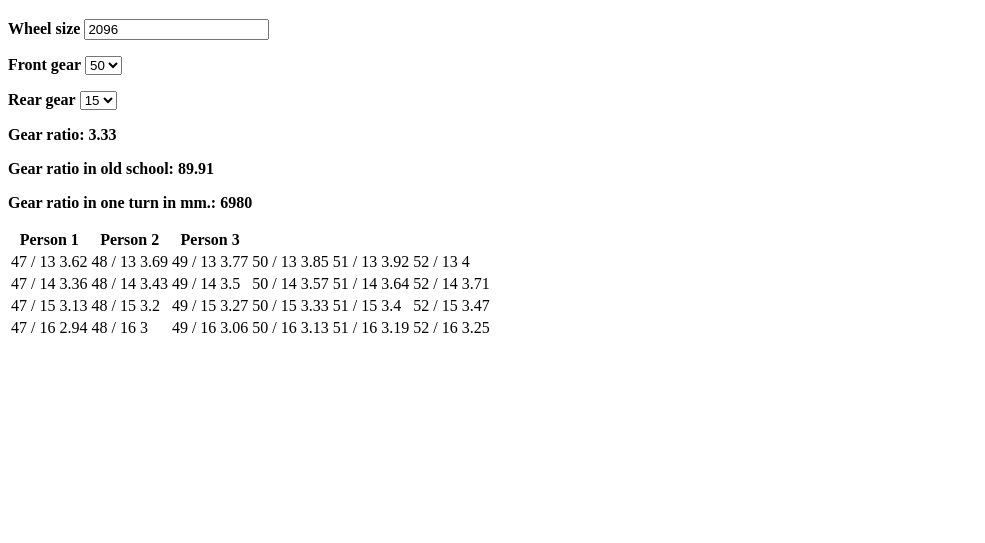
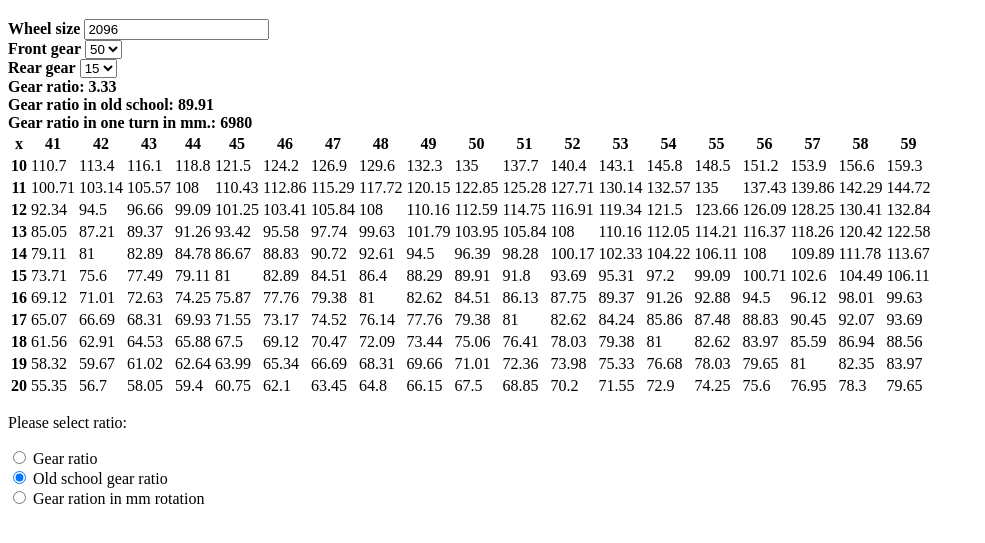
Before and after one commit to AirP0WeR/gear-calculator, a plain HTML site: page pages/index.html in a window 1280 px wide. Shown: the part 61-604 px from the top of the page, without its empty margins (0-985 px from the left). Drawn offline with Linux system fonts and the light colour scheme.

Commit message:
add working table + radio

```diff
--- a/app/gear-calculator.js
+++ b/app/gear-calculator.js
@@ -4,17 +4,6 @@ const defaultFronGear = 50;
 let maxRearGear = 36;
 const defaultRearGear = 15;
 let minReartGear = 9;
-
-// let frontGear = [];
-// let rearGear = [];
-
-// let outputTable = {
-//   frontGear: "",
-//   rearGear: "",
-//   gearRatio: "",
-//   gearRatioToOneTurnLength: "",
-//   gearRatioOldSchool: "",
-// };
 
 let gearRatio;
 let gearRatioOldSchool;
@@ -29,6 +18,8 @@ const gearRatioOldEl = document.getElementById("gear-ratio-old-el");
 const gearRatioOneTurnEl = document.getElementById("gear-ratio-one-turn-el");
 
 const tableEl = document.getElementById("output-table-el");
+
+const formEl = document.querySelectorAll('input[name="gear-choice"]');
 
 // render front gear input list
 for (i = minFrontGear; i < maxFrontGear; i++) {
@@ -73,16 +64,13 @@ wheeliSizeEl.addEventListener("change", () => {
   renderGearRatio();
 });
 
-//render gear ratio
-function renderGearRatio() {
-  calculateGearRatio(
-    frontGearInputListEl.value,
-    rearGearInputListEl.value,
-    wheeliSizeEl.value
-  );
-  gearRatioEl.innerHTML = `Gear ratio: ${gearRatio}`;
-  gearRatioOldEl.innerHTML = `Gear ratio in old school: ${gearRatioOldSchool}`;
-  gearRatioOneTurnEl.innerHTML = `Gear ratio in one turn in mm.: ${gearRatioToOneTurnLength}`;
+for (const radioBtn of formEl) {
+  radioBtn.addEventListener("change", () => {
+    if (radioBtn.checked) {
+      tableEl.innerHTML = "";
+      renderTable(defaultFronGear, defaultRearGear, 10, 5, radioBtn.value);
+    }
+  });
 }
 
 // get front and rear tooth and calculate gear ratio.
@@ -99,35 +87,75 @@ function calculateGearRatio(frontGear, rearGear, wheelSize) {
   return { gearRatio, gearRatioToOneTurnLength, gearRatioOldSchool };
 }
 
-
-{/* <tr>
-  <th>Person 1</th>
-  <th>Person 2</th>
-  <th>Person 3</th>
-</tr> */}
-
-function addTable(top, left, information) {
-
-
+//render gear ratio
+function renderGearRatio() {
+  calculateGearRatio(
+    frontGearInputListEl.value,
+    rearGearInputListEl.value,
+    wheeliSizeEl.value
+  );
+  gearRatioEl.innerHTML = `Gear ratio: ${gearRatio}`;
+  gearRatioOldEl.innerHTML = `Gear ratio in old school: ${gearRatioOldSchool}`;
+  gearRatioOneTurnEl.innerHTML = `Gear ratio in one turn in mm.: ${gearRatioToOneTurnLength}`;
 }
 
+function renderTable(
+  defaultFronGear,
+  defaultRearGear,
+  frontGearDif,
+  rearGearDif,
+  dataChoise
+) {
+  // делаем итериции по задней передаче и создаём строки
 
-// делаем итериции по задней передаче и создаём строки
-for (let i = defaultRearGear - 2; i < defaultRearGear + 2; i++) {
+  for (
+    let i = defaultRearGear - rearGearDif;
+    i < defaultRearGear + rearGearDif;
+    i++
+  ) {
     // creates a table row
     const row = document.createElement("tr");
-  for (let j = defaultFronGear - 3; j < defaultFronGear + 3; j++) {
-    const cell = document.createElement("td");
-    let gearRatioTest = calculateGearRatio(j, i, wheeliSizeEl.value);
-    const cellText = document.createTextNode(`${j} / ${i} ${gearRatioTest.gearRatio}`);
+
+    for (
+      let j = defaultFronGear - frontGearDif;
+      j < defaultFronGear + frontGearDif;
+      j++
+    ) {
+      if (
+        i == defaultRearGear - rearGearDif &&
+        j == defaultFronGear - frontGearDif
+      ) {
+        const cell = document.createElement("th");
+        const cellText = document.createTextNode(`x`);
         cell.appendChild(cellText);
         row.appendChild(cell);
+      } else if (i == defaultRearGear - rearGearDif && j > 0) {
+        const cell = document.createElement("th");
+        const cellText = document.createTextNode(`${j}`);
+        cell.appendChild(cellText);
+        row.appendChild(cell);
+      } else if (j == defaultFronGear - frontGearDif && i > 0) {
+        const cell = document.createElement("th");
+        const cellText = document.createTextNode(`${i}`);
+        cell.appendChild(cellText);
+        row.appendChild(cell);
+      } else if (
+        i > defaultRearGear - rearGearDif &&
+        j > defaultFronGear - frontGearDif
+      ) {
+        const cell = document.createElement("td");
+        let gearRatio = calculateGearRatio(j, i, wheeliSizeEl.value);
+        const cellText = document.createTextNode(gearRatio[dataChoise]);
+        cell.appendChild(cellText);
+        row.appendChild(cell);
+      }
     }
     // add the row to the end of the table body
     tableEl.appendChild(row);
   }
-
-
+}
 
 // default render
+renderTable(defaultFronGear, defaultRearGear, 10, 6, "gearRatioOldSchool");
+
 renderGearRatio();
--- a/app/test.js
+++ b/app/test.js
@@ -1,30 +1,45 @@
-let outputTable = {};
+// let table = [];
 
-// get front and rear tooth and calculate gear ratio.
+// // get front and rear tooth and calculate gear ratio.
 
-function calculateGearRatio(frontGear, rearGear, wheelSize) {
-  // Gear ration = Front tooth / Rear tooth.
-  gearRatio = Math.round((frontGear / rearGear) * 100) / 100;
+// function calculateGearRatio(frontGear, rearGear, wheelSize) {
+//   // Gear ration = Front tooth / Rear tooth.
+//   gearRatio = Math.round((frontGear / rearGear) * 100) / 100;
 
-  // convert gear ratio to old school gear ratio. Old school gear ratio = gear ratio * 27.
-  gearRatioOldSchool = Math.round(gearRatio * 27 * 100) / 100;
+//   // convert gear ratio to old school gear ratio. Old school gear ratio = gear ratio * 27.
+//   gearRatioOldSchool = Math.round(gearRatio * 27 * 100) / 100;
 
-  // convert gear ratio no one one turn of crank length in mm.
-  gearRatioToOneTurnLength = Math.round(gearRatio * wheelSize);
+//   // convert gear ratio no one one turn of crank length in mm.
+//   gearRatioToOneTurnLength = Math.round(gearRatio * wheelSize);
 
-  outputTable = {
-    frontGear: frontGear,
-    rearGear: rearGear,
-    gearRatio: gearRatio,
-    gearRatioToOneTurnLength: gearRatioOldSchool,
-    gearRatioOldSchool: gearRatioToOneTurnLength,
-  };
+//   outputObj = {
+//     frontGear: frontGear,
+//     rearGear: rearGear,
+//     gearRatio: gearRatio,
+//     gearRatioToOneTurnLength: gearRatioOldSchool,
+//     gearRatioOldSchool: gearRatioToOneTurnLength,
+//   };
 
-  return gearRatio, gearRatioToOneTurnLength, gearRatioOldSchool, outputTable;
-}
-for (i = 0; i < 100; i++) {
-  calculateGearRatio(i, i, 2096);
-  output.push(outputTable);
-}
+//   return outputObj;
+// }
 
-console.log(output);
+// // console.log(calculateGearRatio(13, 2, 2096));
+
+// const defaultFronGear = 50;
+// const defaultRearGear = 15;
+
+// let result = "x ";
+// for (var i = defaultRearGear - 2; i < defaultRearGear + 2; i++) {
+//   for (var j = defaultFronGear - 3; j < defaultFronGear + 3; j++) {
+//     if (i == defaultRearGear - 2 && j > 0) {
+//       result += "[" + j + "]";
+//     } else if (j == defaultFronGear - 3 && i > 0) {
+//       result += "[" + i + "] ";
+//     } else if (i > defaultRearGear - 2 && j > defaultFronGear - 3) {
+//       result += Math.round((j / i) * 100) / 100 + " ";
+//     }
+//   }
+//   result += "\n";
+// }
+
+// console.log(result);
--- a/pages/index.html
+++ b/pages/index.html
@@ -11,32 +11,36 @@
     <h1>Gear calculator</h1>
     <b>Wheel size</b>
     <input id="wheel-size-input-el" type="number" value="2096">
-    <p></p>
+    <br>
     <b>Front gear</b>
     <select id="front-chain-ring-el"></select>
 
-    <p></p>
+    <br>
     <b>Rear gear</b>
     <select id="rear-chain-ring-el"></select>
     <!-- <input id="rear-gear-input-el" type="number" value="15"> -->
-    <p></p>
+    <br>
     <b id="gear-ratio-el">Gear ratio: </b>
-    <p></p>
+    <br>
     <b id="gear-ratio-old-el">Gear ratio in old school: </b>
-    <p></p>
+    <br>
     <b id="gear-ratio-one-turn-el">Gear ratio in one turn in mm.: </b>
-    <p></p>
+    <br>
 
     <table id="output-table-el">
-        <tr>
-            <th>Person 1</th>
-            <th>Person 2</th>
-            <th>Person 3</th>
-          </tr>
     </table>
-
+    <form id="gear-calculate-choise">
+        <p>Please select ratio:</p>
+        <input type="radio" id="choise-gear-ratio-el" name="gear-choice" value="gearRatio">
+        <label for="choise-gear-ratio-el">Gear ratio</label><br>
+        <input type="radio" id="choise-gear-ratio-old-school-el" name="gear-choice" value="gearRatioOldSchool" checked>
+        <label for="choise-gear-ratio-old-school-el">Old school gear ratio</label><br>
+        <input type="radio" id="choise-gear-ratio-in-mm-el" name="gear-choice" value="gearRatioToOneTurnLength">
+        <label for="choise-gear-ratio-in-mm-el">Gear ration in mm rotation</label><br><br>
+    </form>
 
     <script src="/app/gear-calculator.js"></script>
+    <script src="/app/test.js"></script>
 
 </body>
 
```
Lines whose indentation alone changed are shown as unchanged.
